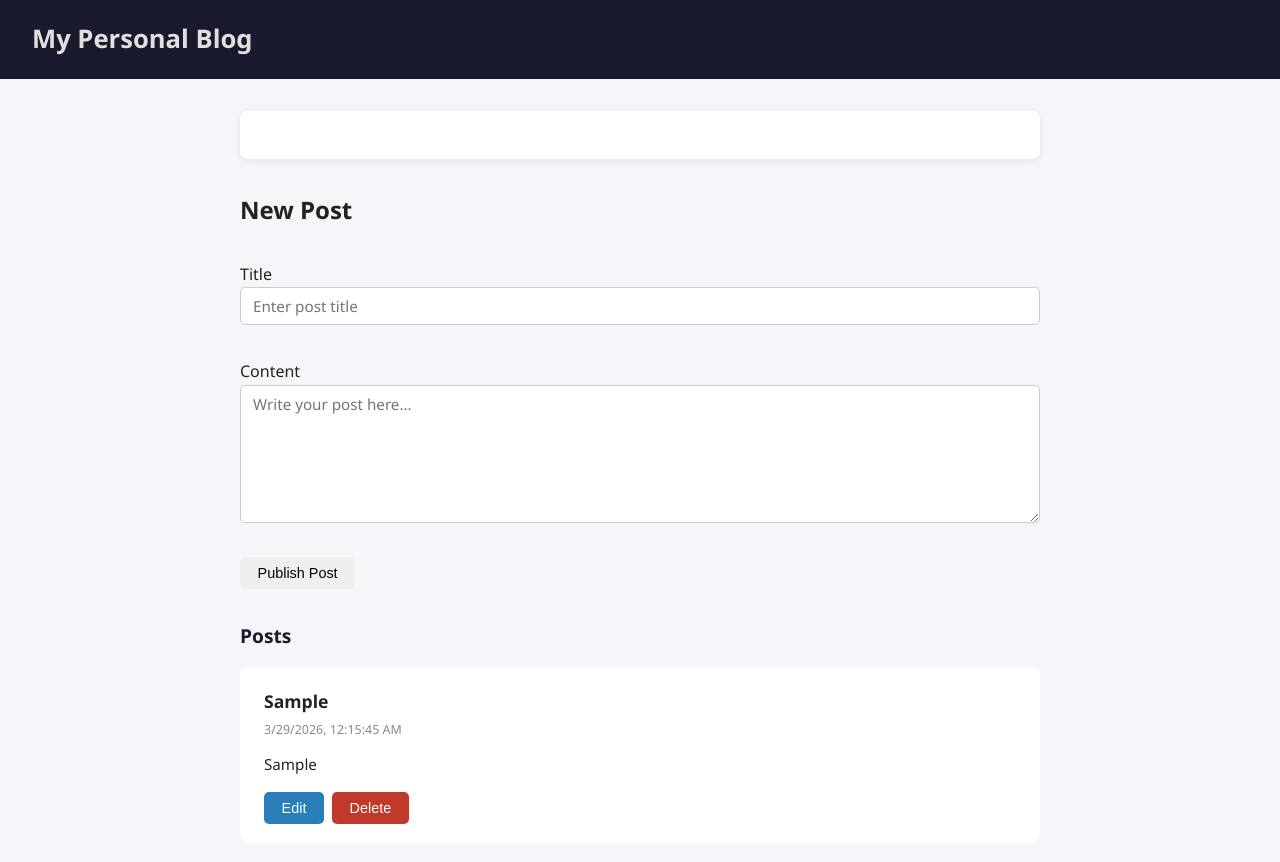
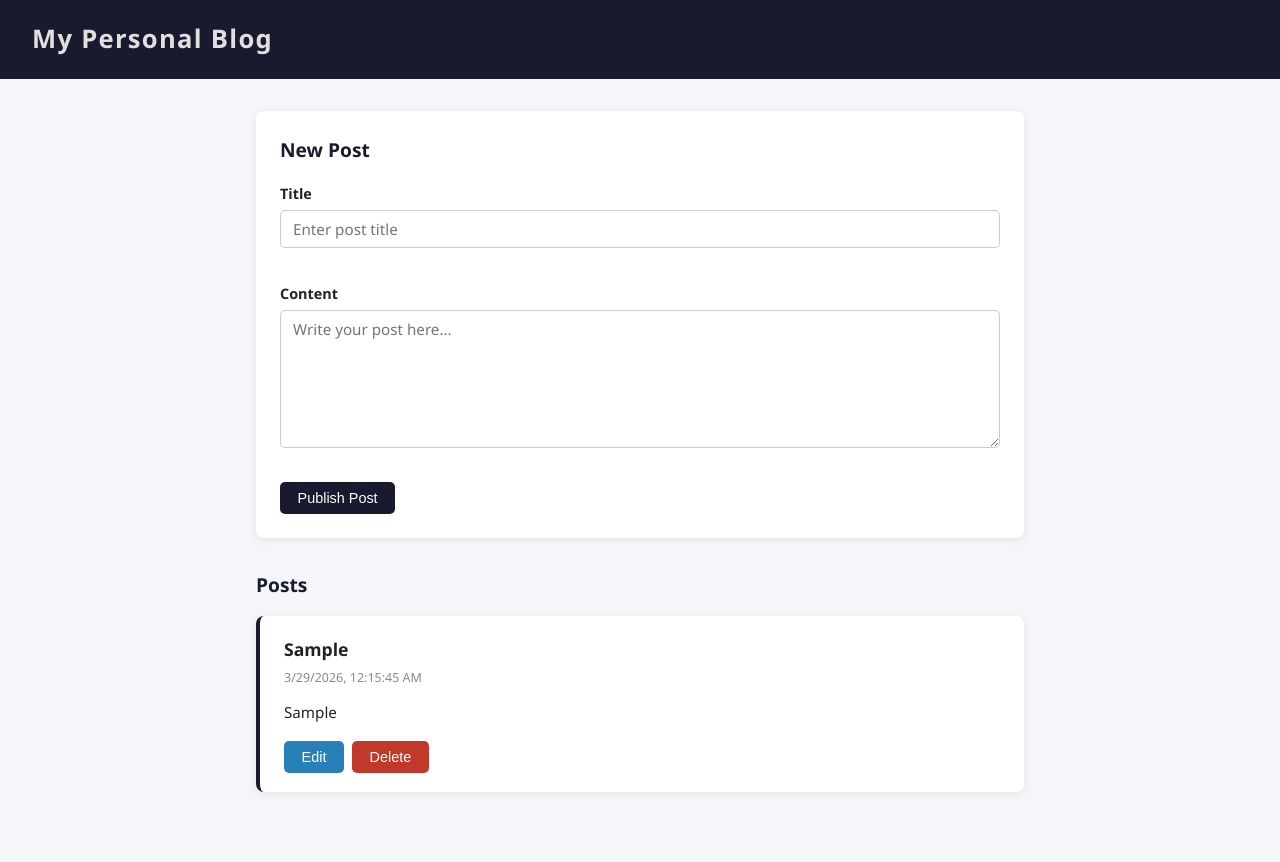
Before and after one commit to zstem001hz-droid/personal-blog-sba, a plain HTML site: page index.html in a window 1280 px wide. Both pictures are taken after typing "Sample", "Sample" into the empty fields and a click on the button "Publish Post". After the commit the page ends 840 px from the top, so only its background shows below. Drawn offline with Linux system fonts and the light colour scheme.

Commit message:
reflecting

```diff
--- a/index.html
+++ b/index.html
@@ -18,7 +18,7 @@
     <main>
 
         <!-- POST FORM SECTION -->
-        <section id="form-section"></section>
+        <section id="form-section">
             <h2 id="form-heading">New Post</h2>
 
             <form id="post-form">
@@ -39,10 +39,11 @@
                     <button type="submit" id="submit-btn">Publish Post</button>
                     <button type="button" id="cancel-btn" class="hidden">Cancel Edit</button>
                 </div>
+
             </form>
         </section>
 
-        <!-- POSTS DESPLAY SECTION -->
+        <!-- POSTS DISPLAY SECTION -->
         <section id="posts-section">
             <h2>Posts</h2>
             <div id="posts-container">
--- a/scripts/script.js
+++ b/scripts/script.js
@@ -128,7 +128,7 @@ postForm.addEventListener('submit', function (event) {
             posts[postIndex].content = contentValue;
         }
 
-        // QUIT EDITTING //
+        // QUIT EDITING //
         editingPostId = null;
         formHeading.textContent = 'New Post';
         submitBtn.textContent = 'Publish Post';
@@ -188,3 +188,10 @@ cancelBtn.addEventListener('click', function () {
     submitBtn.textContent = 'Publish Post';
     cancelBtn.classList.add('hidden');
 });
+
+// INITIALIZATION //
+posts = loadFromStorage();
+
+console.log('posts loaded from the localStorage on init', posts);
+
+renderPosts();
--- a/styles/style.css
+++ b/styles/style.css
@@ -1,7 +1,7 @@
 *,
 *::before,
 *::after {
-    box sizing: border-box;
+    box-sizing: border-box;
     margin: 0;
     padding: 0;
 }
@@ -21,7 +21,7 @@ header {
 
 header h1 {
     font-size: 1.6rem;
-    letter-spacing: : 0.05em;
+    letter-spacing: 0.05em;
 }
 
 /* MAIN */
@@ -54,7 +54,7 @@ main {
     margin-bottom: 1rem;
 }
 
-.flex-group label {
+.field-group label {
     font-weight: 600;
     margin-bottom: 0.3rem;
     font-size: 0.9rem;
@@ -101,7 +101,7 @@ button {
     transition: background-color 0.2s;
 }
 
-#sumit-btn {
+#submit-btn {
     background-color: #1a1a2e;
     color: #fff;
 }
@@ -133,7 +133,8 @@ button {
     border-radius: 8px;
     padding: 1.2rem 1.5rem;
     margin-bottom: 1rem;
-    box-shadow: 0 2px 8px rgba(0, 0, 0, 0.07) 4px solid #1a1a2e;
+    box-shadow: 0 2px 8px rgba(0, 0, 0, 0.07);
+    border-left: 4px solid #1a1a2e;
 }
 
 .post-card h3 {
```
Lines whose indentation alone changed are shown as unchanged.
